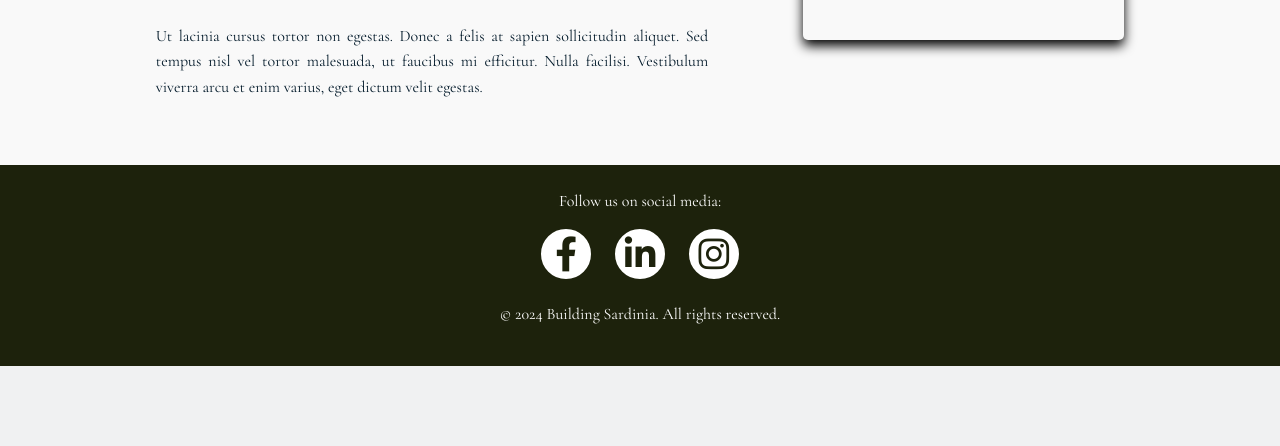
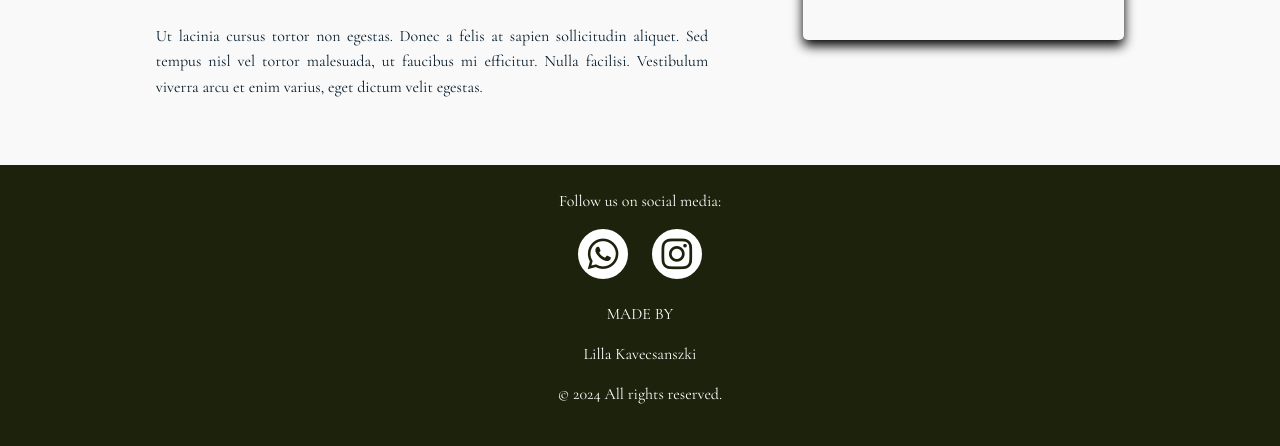
Before and after one commit to Lilla-Kavecsanszki/residenza127, a Django app: page / in a window 1280 px wide. Shown: the part 2186-2632 px from the top of the page. Before the commit the page ends 2552 px from the top, so only its background shows below. Run offline with Django 5.2, Linux system fonts and the light colour scheme; data that the repository does not hold is empty; some libraries are stand-ins or nearby versions; some web fonts are replaced; grey boxes are pictures that could not be loaded.

Commit message:
Added received logo, started to adjust the colour codes based on that too

```diff
--- a/templates/base.html
+++ b/templates/base.html
@@ -206,11 +206,12 @@
         <div class="footer-content">
             <p>{% trans 'Follow us on social media:' %}</p>
             <p class="socials">
-                <a class="links facebook" href="https://www.facebook.com/buildingsardinia"><i class="fab fa-facebook-f icon"></i></a>
-                <a class="links linkedin" href="https://www.linkedin.com/buildingsardinia"><i class="fab fa-linkedin-in icon"></i></a>
-                <a class="links insta" href="https://www.instagram.com/buildingsardinia"><i class="fab fa-instagram icon"></i></a>
+                <a class="links whatsapp" href="https://wa.me/393898930889"><i class="fab fa-whatsapp icon"></i></a>
+                <a class="links insta" href="https://www.instagram.com/ar.gi.costruzioni_/?hl=en"><i class="fab fa-instagram icon"></i></a>
             </p>
-            <p>&copy; 2024 {% trans 'Building Sardinia. All rights reserved.' %}</p>
+            <p>MADE BY</p>
+            <p>Lilla Kavecsanszki</p>
+            <p>&copy; 2024 {% trans 'All rights reserved.' %}</p>
         </div>
     </footer>
 
--- a/templates/index.html
+++ b/templates/index.html
@@ -13,12 +13,12 @@
 <!-- Hero Section -->
 <section class="hero">
     <video autoplay muted playsinline loop id="hero-video">
-        <source src="https://res.cloudinary.com/djpamvm7i/video/upload/v1725366326/hero_video_jukkll.mp4" type="video/mp4">
+        <source src="{% static 'videos/hero_video.mp4' %}" type="video/mp4">
         {% trans "Your browser does not support HTML5 video." %}
     </video>
     <div class="hero-content text-center text-white">
-        <h1>{% trans "Building Oristano" %}</h1>
-        <p>{% trans "Your captivating introduction here." %}</p>
+        <h1>{% trans "Residenza 126" %}</h1>
+        <p>{% trans "Eleganza e Tranquillità nel Cuore della Città" %}</p>
     </div>
 </section>
 
```
Also changed, not shown: README.md, static/favicon.ico, 14 other files.
